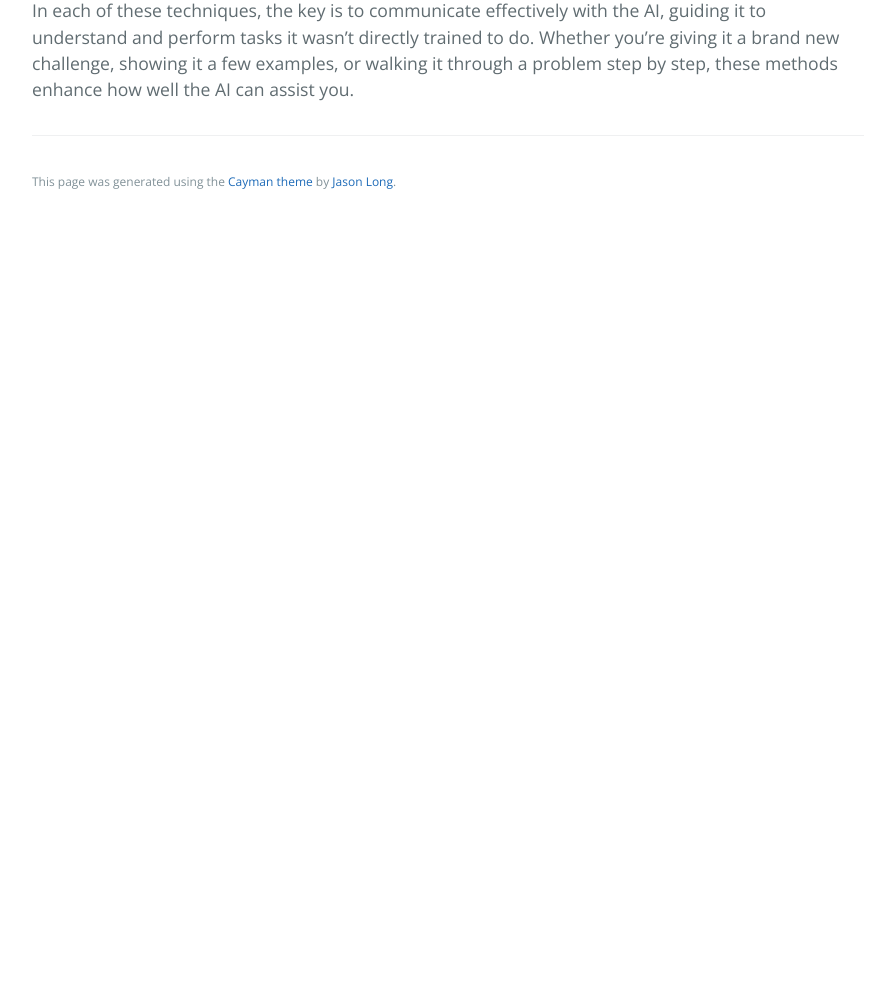
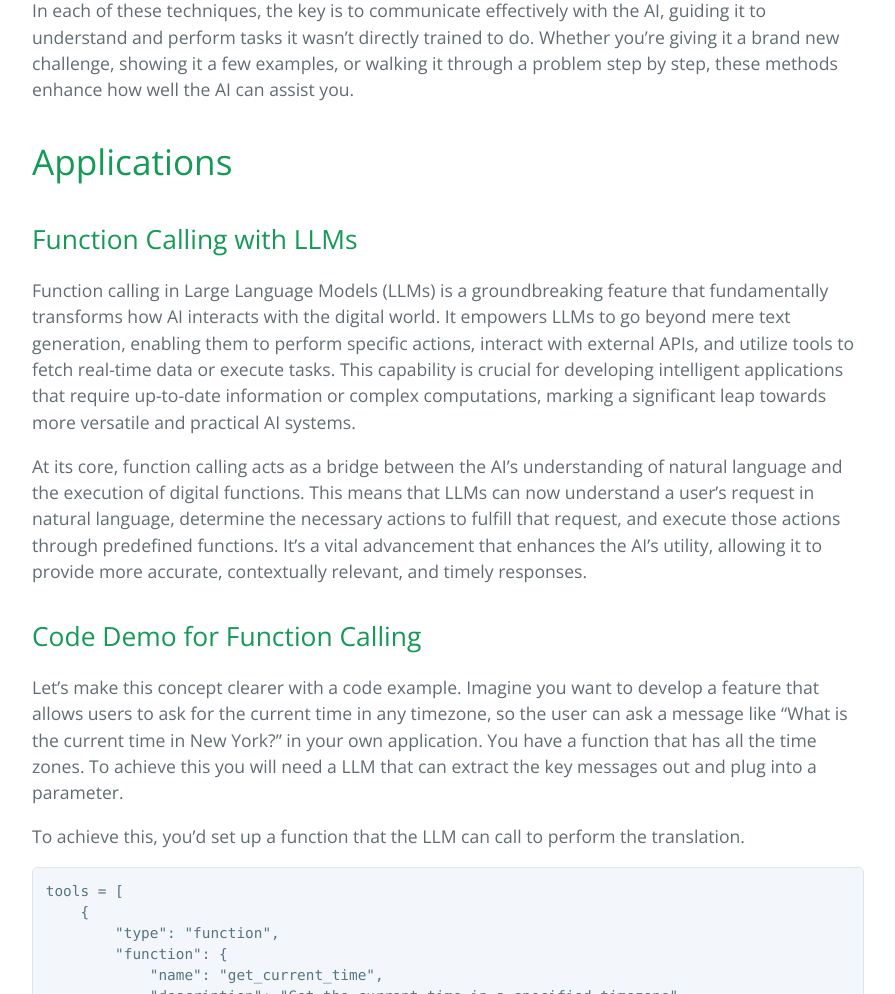
Before and after one commit to learning-software-engineering/learning-software-engineering.github.io, a Jekyll site: the page built from Topics/Software_Tools/PromptEngineering.md, in a window 1280 px wide and 1400 px high, scrolled down 1396 px. Shown: the part 406-1400 px from the top of the window, without its empty margins (192-1087 px from the left). Built offline with Jekyll 4.4.1, drawn with Linux system fonts in a browser that asks for light colours; our own code applies the rules of GitHub Pages for plain Markdown files; before the commit the page ends 2026 px from its top, so only the background shows below that; some of the changed text lies outside the part shown.

Commit message:
Update PromptEngineering.md
Add tutorial within Applications, for function calling. Including introduction and code demo

````diff
--- a/Topics/Software_Tools/PromptEngineering.md
+++ b/Topics/Software_Tools/PromptEngineering.md
@@ -35,3 +35,70 @@ This method helps the AI understand and tackle each part of the problem, leading
 <img width="200" alt="Screenshot 2024-03-17 205109" src="https://github.com/csc301-2024-s/learning-software-engineering.github.io/assets/75962325/86813ee5-69a8-46b3-baa9-c904d37085a9">
 
 In each of these techniques, the key is to communicate effectively with the AI, guiding it to understand and perform tasks it wasn't directly trained to do. Whether you're giving it a brand new challenge, showing it a few examples, or walking it through a problem step by step, these methods enhance how well the AI can assist you.
+
+# Applications
+## Function Calling with LLMs
+
+Function calling in Large Language Models (LLMs) is a groundbreaking feature that fundamentally transforms how AI interacts with the digital world. It empowers LLMs to go beyond mere text generation, enabling them to perform specific actions, interact with external APIs, and utilize tools to fetch real-time data or execute tasks. This capability is crucial for developing intelligent applications that require up-to-date information or complex computations, marking a significant leap towards more versatile and practical AI systems.
+
+At its core, function calling acts as a bridge between the AI's understanding of natural language and the execution of digital functions. This means that LLMs can now understand a user's request in natural language, determine the necessary actions to fulfill that request, and execute those actions through predefined functions. It's a vital advancement that enhances the AI's utility, allowing it to provide more accurate, contextually relevant, and timely responses.
+
+## Code Demo for Function Calling
+
+Let's make this concept clearer with a code example. Imagine you want to develop a feature that allows users to ask for the current time in any timezone, so the user can ask a message like
+“What is the current time in New York?” in your own application. You have a function that has all the time zones. To achieve this you will need a LLM that can extract the key messages out and plug into a parameter.
+
+To achieve this, you'd set up a function that the LLM can call to perform the translation.
+
+```
+tools = [
+    {
+        "type": "function",
+        "function": {
+            "name": "get_current_time",
+            "description": "Get the current time in a specified timezone",
+            "parameters": {
+                "type": "object",
+                "properties": {
+                    "timezone": {
+                        "type": "string",
+                        "description": "The timezone to get the current time for",
+                    }
+                },
+                "required": ["timezone"]
+            },
+        }
+    }
+]
+```
+
+tools provide a  get_current_time function outline, which tells the LLM what information it needs to collect. LLM will then help to extract needed parameters from the message, for example the timezone,  and fill it into the function call based on natural language input..
+
+When the user ask for the current time in a specific timezone, you will have a json like this:
+```
+messages = [
+    {
+        "role": "user",
+        "content": "What is the current time in New York?"
+    }
+]
+```
+
+The get_competion function below specifies the necessary parameter we want to define the model we will use. And we will call it by providing the message and the tools.
+```
+def get_completion(messages, model="gpt-3.5-turbo-1106", temperature=0, max_tokens=300, tools=None):
+    response = openai.chat.completions.create(
+        model=model,
+        messages=messages,
+        temperature=temperature,
+        max_tokens=max_tokens,
+        tools=tools
+    )
+    return response.choices[0].message
+
+response = get_completion(messages, tools=tools)
+```
+
+After processing the user's inquiry, the LLM prepares a structured response that outlines the parameters required for the get_current_time function. This includes identifying and organizing the relevant timezone from the user's message.
+
+Function calling is very important as it opens up new possibilities for AI applications providing dynamic content generation, personalized assistance, sophisticated data analysis and real-time decision-making. By integrating LLMs with external tools and APIs, developers can create more responsive, intelligent, and capable systems that cater to a wide range of needs and industries.
````
